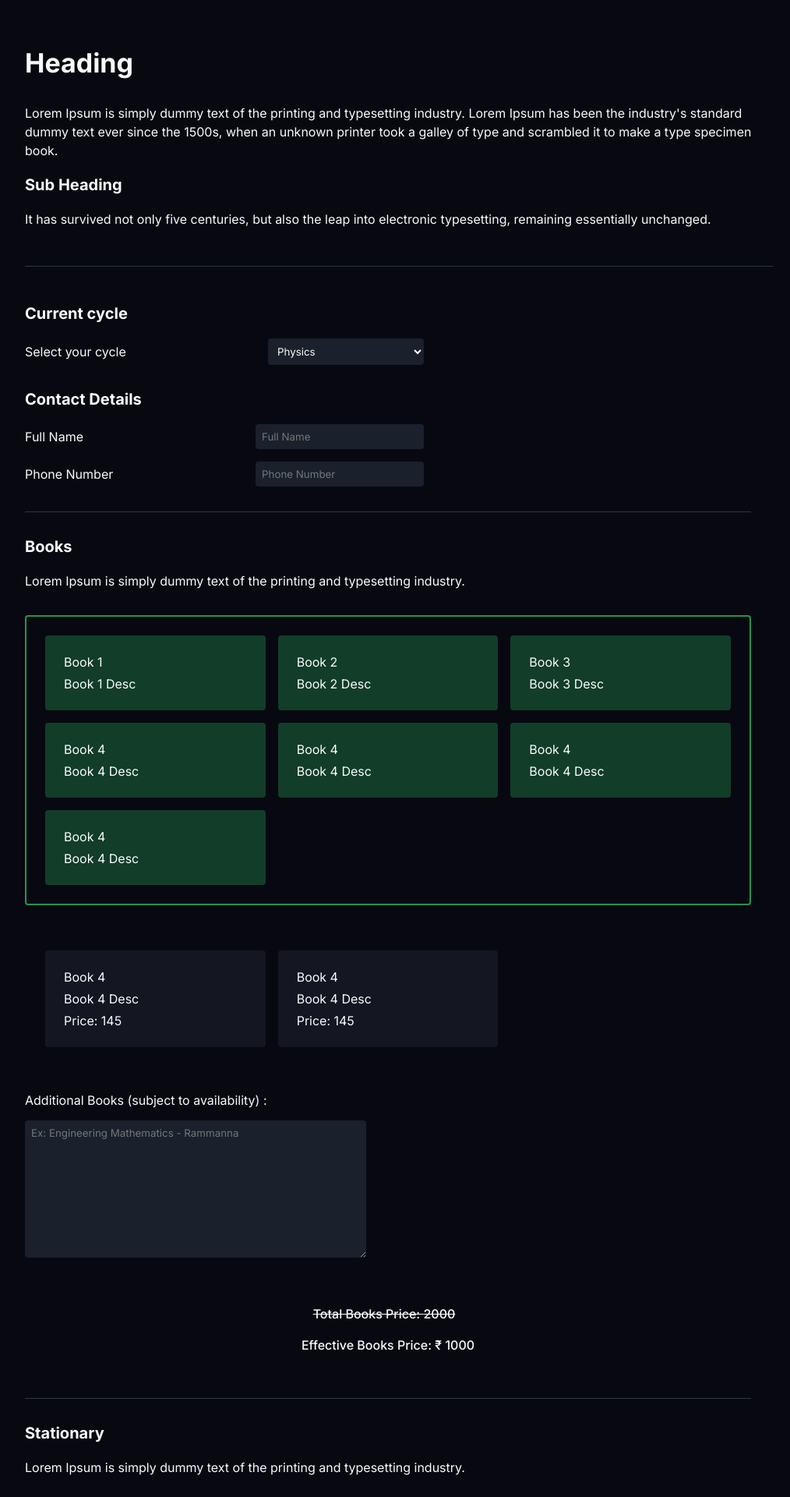
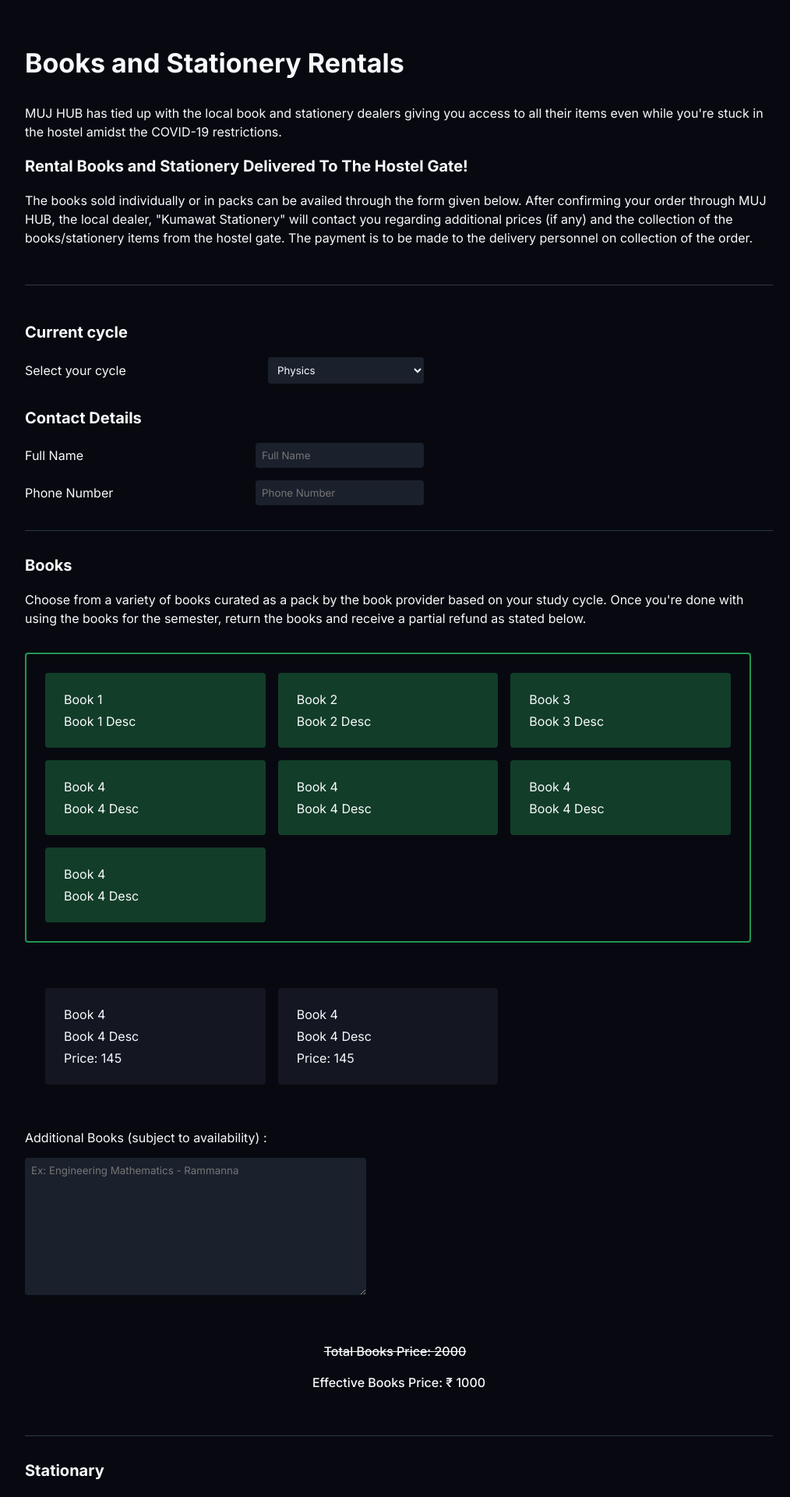
Before and after one commit to mujhub/website, a React (Create React App) app: page /books in a window 1280 px wide. Shown: the part 100-2020 px from the top of the page at 78% size, without its empty margins (128-1142 px from the left). Built offline with nearby package versions, Linux system fonts and the light colour scheme; no server answers.

Commit message:
[+] Added Content

```diff
--- a/src/components/GetBooks/BooksSelector.jsx
+++ b/src/components/GetBooks/BooksSelector.jsx
@@ -19,8 +19,9 @@ const BooksSelector = ({
     <>
       <H6>Books</H6>
       <Type>
-        Lorem Ipsum is simply dummy text of the printing and typesetting
-        industry.
+        Choose from a variety of books curated as a pack by the book provider
+        based on your study cycle. Once you're done with using the books for the
+        semester, return the books and receive a partial refund as stated below.
       </Type>
       <ItemContainer isPackSelected={isPackSelected}>
         {booksData.map(
--- a/src/components/GetBooks/Header.jsx
+++ b/src/components/GetBooks/Header.jsx
@@ -6,17 +6,20 @@ import { Type, H4, H6 } from "../../styles/Shared/StyledTypes";
 const Header = () => {
   return (
     <HeaderStyle>
-      <H4>Heading</H4>
+      <H4>Books and Stationery Rentals</H4>
       <Type>
-        Lorem Ipsum is simply dummy text of the printing and typesetting
-        industry. Lorem Ipsum has been the industry's standard dummy text ever
-        since the 1500s, when an unknown printer took a galley of type and
-        scrambled it to make a type specimen book.
+        MUJ HUB has tied up with the local book and stationery dealers giving
+        you access to all their items even while you're stuck in the hostel
+        amidst the COVID-19 restrictions.
       </Type>
-      <H6>Sub Heading</H6>
+      <H6>Rental Books and Stationery Delivered To The Hostel Gate!</H6>
       <Type>
-        It has survived not only five centuries, but also the leap into
-        electronic typesetting, remaining essentially unchanged.
+        The books sold individually or in packs can be availed through the form
+        given below. After confirming your order through MUJ HUB, the local
+        dealer, "Kumawat Stationery" will contact you regarding additional
+        prices (if any) and the collection of the books/stationery items from
+        the hostel gate. The payment is to be made to the delivery personnel on
+        collection of the order.
       </Type>
     </HeaderStyle>
   );
--- a/src/components/GetBooks/StationarySelector.jsx
+++ b/src/components/GetBooks/StationarySelector.jsx
@@ -8,8 +8,9 @@ const StationarySelector = ({ stationaryData, handleStationarySelect }) => {
     <div>
       <H6>Stationary</H6>
       <Type>
-        Lorem Ipsum is simply dummy text of the printing and typesetting
-        industry.
+        Choose the stationery items based on your requirements. The pre-selected
+        options are a pack curated by the stationery provider for the labs. Feel
+        free to de-select items that you do not need.
       </Type>
       <ItemContainer>
         {stationaryData.map((item, i) => (
```
